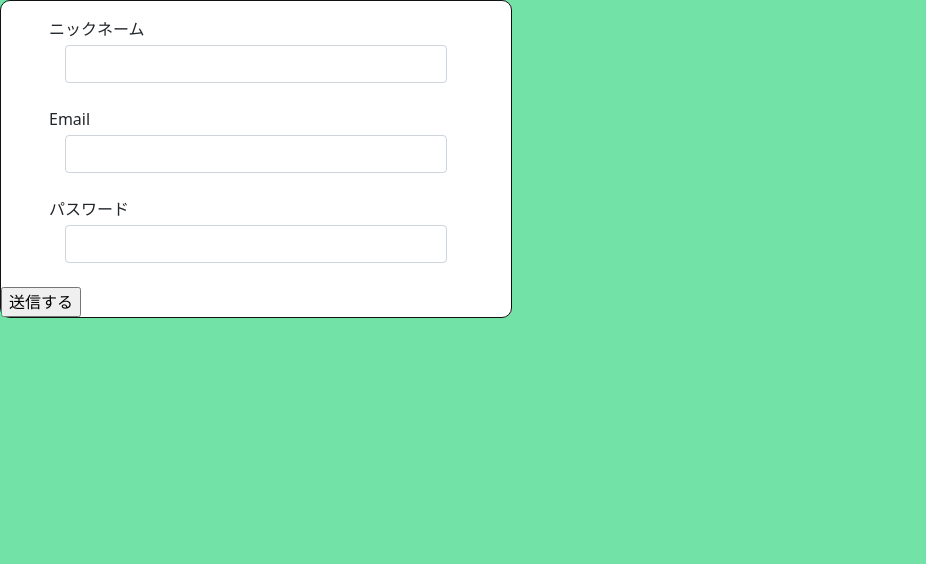
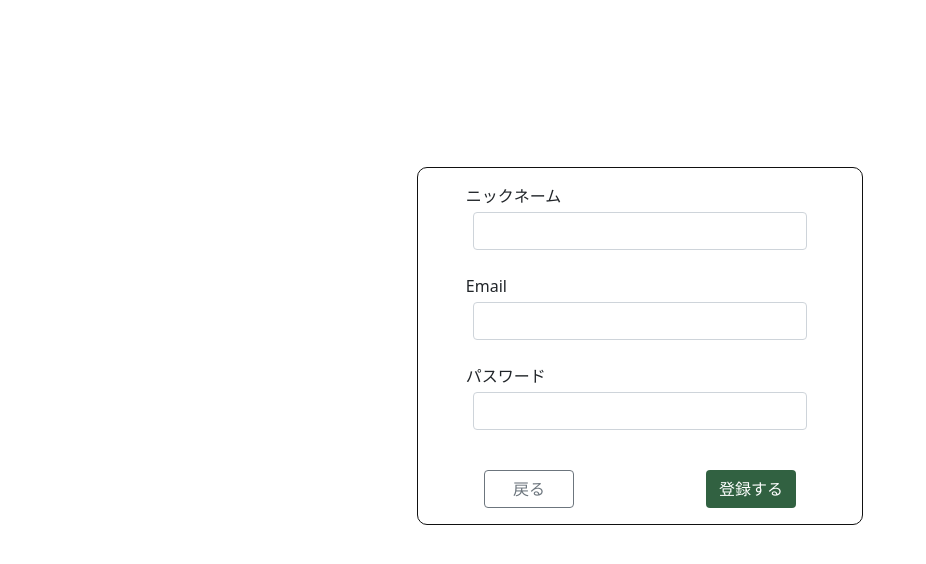
Before and after one commit to koki-sys/syuboard, a PHP site: page /newlogin.php in a window 1280 px wide. Shown: the top 564 px of the page, without its empty margins (0-926 px from the left). Run offline with PHP 8.4, Linux system fonts and the light colour scheme.

Commit message:
Update newlogin.php

```diff
--- a/project/newlogin.php
+++ b/project/newlogin.php
@@ -1,27 +1,37 @@
-<!DOCTYPE html>
-<html lang="ja">
-<head>
 <meta charset="UTF-8">
 <meta name="viewport" content="width=device-width, initial-scale=1.0">
 <title></title>
-    <link rel="stylesheet" href="../css/style.css">
+<link rel="stylesheet" href="./css/style.css">
 <link href="https://cdn.jsdelivr.net/npm/bootstrap@5.1.3/dist/css/bootstrap.min.css" rel="stylesheet" integrity="sha384-1BmE4kWBq78iYhFldvKuhfTAU6auU8tT94WrHftjDbrCEXSU1oBoqyl2QvZ6jIW3" crossorigin="anonymous">
 <script src="https://cdn.jsdelivr.net/npm/bootstrap@5.1.3/dist/js/bootstrap.bundle.min.js" integrity="sha384-ka7Sk0Gln4gmtz2MlQnikT1wXgYsOg+OMhuP+IlRH9sENBO0LRn5q+8nbTov4+1p" crossorigin="anonymous"></script>
 </head>
-<body style="background-color:#73E2A7;">
-<div class="box">
-<form action="newlogincomp.php" method="post">
-  <label class="ms-5 mb-1 mt-3">ニックネーム</label><br>
+<body>
+<div class="container">
+  <div class="center">
+  <div class="box mart">
+    <div class="box2">
+      <form action="newlogincheck.php" method="post">
+        <div class="left">
+          <label class="ms-5 mb-1 mt-3 left">ニックネーム</label><br>
+        </div>
         <input class="form-control mx-auto" type="text" name="nickname" style="width:75%"><br>
-  <label class="ms-5 mb-1">Email</label><br>
-  <input class="form-control mx-auto" type="mail" size="40" name="mail" style="width:75%"><br>
-  <label class="ms-5 mb-1">パスワード</label><br>
+        <div class="left">
+          <label class="ms-5 mb-1 left">Email</label><br>
+        </div>
+        <input class="form-control mx-auto" type="mail" size="40" name="email" style="width:75%"><br>
+        <div class="left">
+          <label class="ms-5 mb-1 left">パスワード</label><br>
+        </div>
         <input class="form-control mx-auto" type="password" size="40" name="password" style="width:75%"><br>
-
-  <input type="submit" value="送信する">
+    </div>
+      <div class="btns">
+      <input type="button" value="　戻る　" onclick="location.href='Home.php'" class="btn btn-outline-secondary mb-3">
+      <input type="submit" value="登録する" class="btn1 btn mb-3">
+      </div>
     </form>
     </div>
+</div>
+</div>
     <script src="https://code.jquery.com/jquery-3.5.1.min.js" integrity="sha256-9/aliU8dGd2tb6OSsuzixeV4y/faTqgFtohetphbbj0=" crossorigin="anonymous"></script>
-    <script src="https://stackpath.bootstrapcdn.com/bootstrap/4.5.2/js/bootstrap.bundle.min.js" integrity="sha384-LtrjvnR4Twt/qOuYxE721u19sVFLVSA4hf/rRt6PrZTmiPltdZcI7q7PXQBYTKyf" crossorigin="anonymous"></script>
 </body>
 </html>
```
Lines whose indentation alone changed are shown as unchanged.
